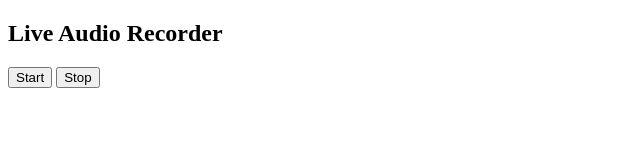
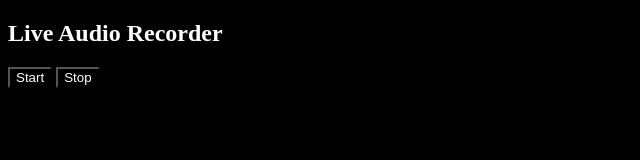
Before and after one commit to Emad-2003/liveRecorder, a website: page public/index.html in a window 1280 px wide. Shown: the whole page, without its empty margins (0-640 px from the left). Drawn offline with Linux system fonts and the light colour scheme.

Commit message:
update commit

```diff
--- a/public/index.html
+++ b/public/index.html
@@ -1,6 +1,19 @@
 <!DOCTYPE html>
 <html>
-<head><meta charset="utf-8"><title>Live Audio Stream</title></head>
+<head>
+  <meta charset="utf-8">
+  <title>Live Audio Stream</title>
+  <style>
+    body{
+      background-color: black;
+      color: white;
+    }
+    button{
+      background-color: Black;
+      color: white;
+    }
+  </style>
+</head>
 <body>
   <h2>Live Audio Recorder</h2>
   <button id="start">Start</button>
@@ -9,26 +22,18 @@
   <script>
     let mediaRecorder, socket;
 
-    document.getElementById('start').onclick = async () => {
-      console.log('▶️  Starting…');
-      socket = new WebSocket(`ws://${window.location.host}`);
-      socket.onopen = () => {
-        console.log('🟢 WS opened, requesting mic…');
-        initRecorder();
-      };
-      socket.onerror = e => console.error('🔴 WS error', e);
-      socket.onclose = () => console.log('⚪ WS closed');
-    };
-
     function initRecorder() {
+      //Requests access to users microphone
       navigator.mediaDevices.getUserMedia({ audio: true })
         .then(stream => {
-          console.log('🎙️ Mic access granted');
+          console.log('Mic access granted');
           mediaRecorder = new MediaRecorder(stream, { mimeType: 'audio/webm' });
 
+          // When audio chunk available
           mediaRecorder.ondataavailable = e => {
             if (e.data && e.data.size > 0 && socket.readyState === WebSocket.OPEN) {
               console.log('📤 Sending chunk', e.data.size, 'bytes');
+              // sends chunk to server
               socket.send(e.data);
             }
           };
@@ -41,6 +46,22 @@
         .catch(err => console.error('⚠️ getUserMedia failed:', err));
     }
 
+    // Event to handle start button
+    document.getElementById('start').onclick = async () => {
+      console.log('▶️  Starting…');
+
+      // Creating web socket
+      socket = new WebSocket(`ws://${window.location.host}`);
+      socket.onopen = () => {
+        console.log('🟢 WS opened, requesting mic…');
+        // calling custom function to handle recording
+        initRecorder();
+      };
+      socket.onerror = e => console.error('🔴 WS error', e);
+      socket.onclose = () => console.log('⚪ WS closed');
+    };
+
+    // Event to handle stop button
     document.getElementById('stop').onclick = () => {
       console.log('⏹️  Stopping…');
       mediaRecorder?.stop();
```
